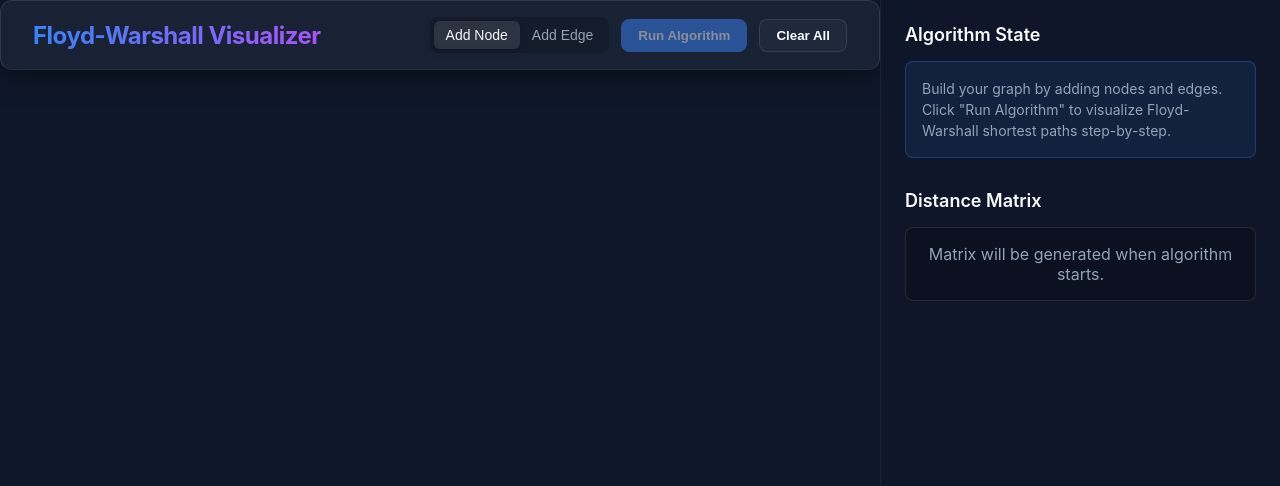
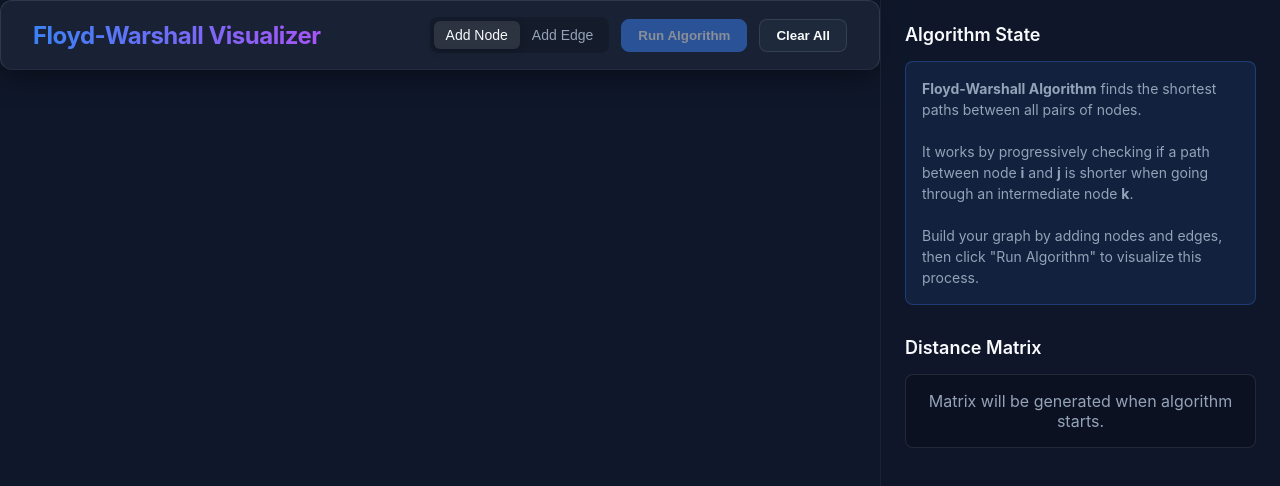
Before and after one commit to Gukasio/algos, a React (Vite) app: page / in a window 1280 px wide. Shown: the top 486 px of the page. Built offline with nearby package versions, Linux system fonts and the light colour scheme.

Commit message:
Fix clean state bug, speed up algorithm animation, improve ui explanations

```diff
--- a/src/App.tsx
+++ b/src/App.tsx
@@ -35,7 +35,7 @@ export default function App() {
     if (isPlaying && currentStepIndex < stepStates.length - 1) {
       timer = window.setTimeout(() => {
         setCurrentStepIndex(prev => prev + 1);
-      }, 800); // 800ms per step
+      }, 350); // 350ms per step
     } else if (isPlaying && currentStepIndex >= stepStates.length - 1) {
       setIsPlaying(false);
     }
@@ -163,6 +163,7 @@ export default function App() {
     resetAlgorithm();
     setNodes([]);
     setEdges([]);
+    setInitialDist([]);
   };
 
   const currentState = currentStepIndex >= 0 && currentStepIndex < stepStates.length
@@ -323,8 +324,11 @@ export default function App() {
           <div className="panel-title">Algorithm State</div>
           {mode !== 'running' ? (
             <div className="info-box">
-              <p>Build your graph by adding nodes and edges.</p>
-              <p>Click "Run Algorithm" to visualize Floyd-Warshall shortest paths step-by-step.</p>
+              <p><strong>Floyd-Warshall Algorithm</strong> finds the shortest paths between all pairs of nodes.</p>
+              <br/>
+              <p>It works by progressively checking if a path between node <strong>i</strong> and <strong>j</strong> is shorter when going through an intermediate node <strong>k</strong>.</p>
+              <br/>
+              <p>Build your graph by adding nodes and edges, then click "Run Algorithm" to visualize this process.</p>
             </div>
           ) : (
             <>
@@ -355,7 +359,9 @@ export default function App() {
 
               {currentState && (
                 <div className="info-box">
-                  <p>Step {currentStepIndex + 1} of {stepStates.length}</p>
+                  <p style={{ marginBottom: '8px' }}>Step {currentStepIndex + 1} of {stepStates.length}</p>
+                  <p>Does the path from <strong>i</strong> to <strong>j</strong> become shorter if we go through <strong>k</strong>?</p>
+                  <hr style={{ margin: '12px 0', borderColor: 'rgba(255,255,255,0.1)' }} />
                   <p>Intermediate Node (k): <strong>{nodes[currentState.k].id}</strong></p>
                   <p>Source (i): <strong>{nodes[currentState.i].id}</strong>, Dest (j): <strong>{nodes[currentState.j].id}</strong></p>
                   <div className="equation">
@@ -364,9 +370,13 @@ export default function App() {
                       {currentState.dist[currentState.i][currentState.k] === Infinity ? '∞' : currentState.dist[currentState.i][currentState.k]} + {currentState.dist[currentState.k][currentState.j] === Infinity ? '∞' : currentState.dist[currentState.k][currentState.j]}
                     )
                   </div>
-                  {currentState.phase === 'updated' && (
+                  {currentState.phase === 'updated' ? (
                     <p style={{ color: '#f43f5e', marginTop: '8px', fontWeight: 'bold' }}>
-                      Distance updated!
+                      Yes! Distance updated.
+                    </p>
+                  ) : (
+                    <p style={{ color: 'var(--text-secondary)', marginTop: '8px' }}>
+                      No, keeping existing shortest path.
                     </p>
                   )}
                 </div>
```
